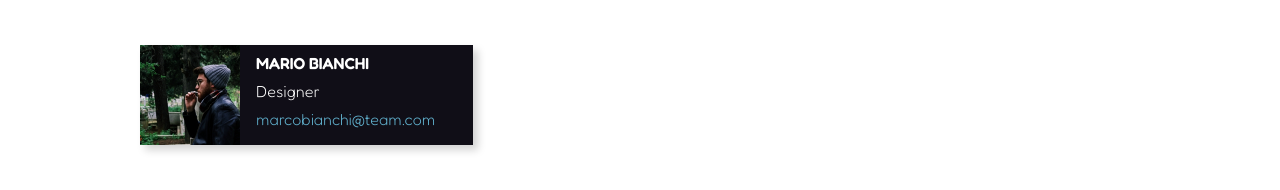
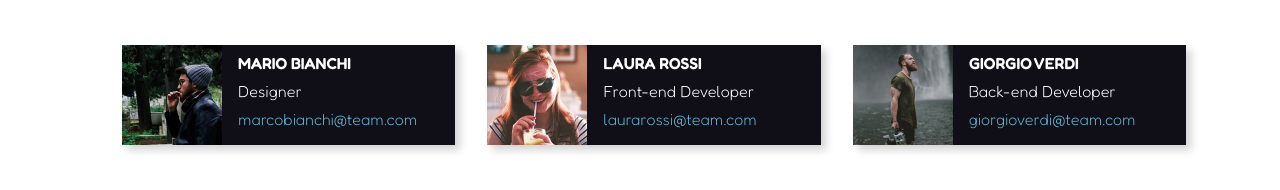
Before and after one commit to marcodedemo/html-css-float-cards, a plain HTML site: page index.html in a window 1280 px wide. Shown: the part 146-336 px from the top of the page. Drawn offline with Linux system fonts and the light colour scheme.

Commit message:
main(first row)

```diff
--- a/css/style.css
+++ b/css/style.css
@@ -9,7 +9,7 @@
 
 body {
     font-family: 'Fredoka', sans-serif;
-    max-width: 1000px;
+    max-width: 1100px;
     margin: 0 auto;
 }
 
@@ -35,6 +35,9 @@ section .card{
     background-color: #100e17;
     width:calc(1000px/3);
     box-shadow: 5px 5px 8px lightgray;
+    overflow: hidden;
+    margin-left:2em;
+    float:left;
 }
 
 
--- a/index.html
+++ b/index.html
@@ -28,7 +28,7 @@
     <main>
 
         <!-- first row -->
-        <section class="first-row">
+        <section class="first-row clearfix">
 
             <!-- cards -->
             <div class="card clearfix">
@@ -49,11 +49,49 @@
 
             </div>
 
+            <div class="card clearfix">
+
+                <!-- card content -->
+
+                <!-- pic -->
+                <div class="pics">
+                    <img src="assets/img/female1.png" alt="foto 2">
+                </div>
+
+               <!-- text info -->
+               <div class="info">
+                   <span class="name">LAURA ROSSI</span>
+                   <span class="occupation">Front-end Developer</span>
+                   <span class="email">laurarossi@team.com</span>
+               </div>
+
+            </div>
+
+           <div class="card clearfix">
+
+            <!-- card content -->
+
+            <!-- pic -->
+            <div class="pics">
+                <img src="assets/img/male2.png" alt="foto 3">
+            </div>
+
+           <!-- text info -->
+           <div class="info">
+               <span class="name">GIORGIO VERDI</span>
+               <span class="occupation">Back-end Developer</span>
+               <span class="email">giorgioverdi@team.com</span>
+           </div>
+
+           </div>
+
         </section>
 
 
 
-        <section class="second-row">
+        <section class="second-row clearfix">
+
+
 
         </section>
 
```
